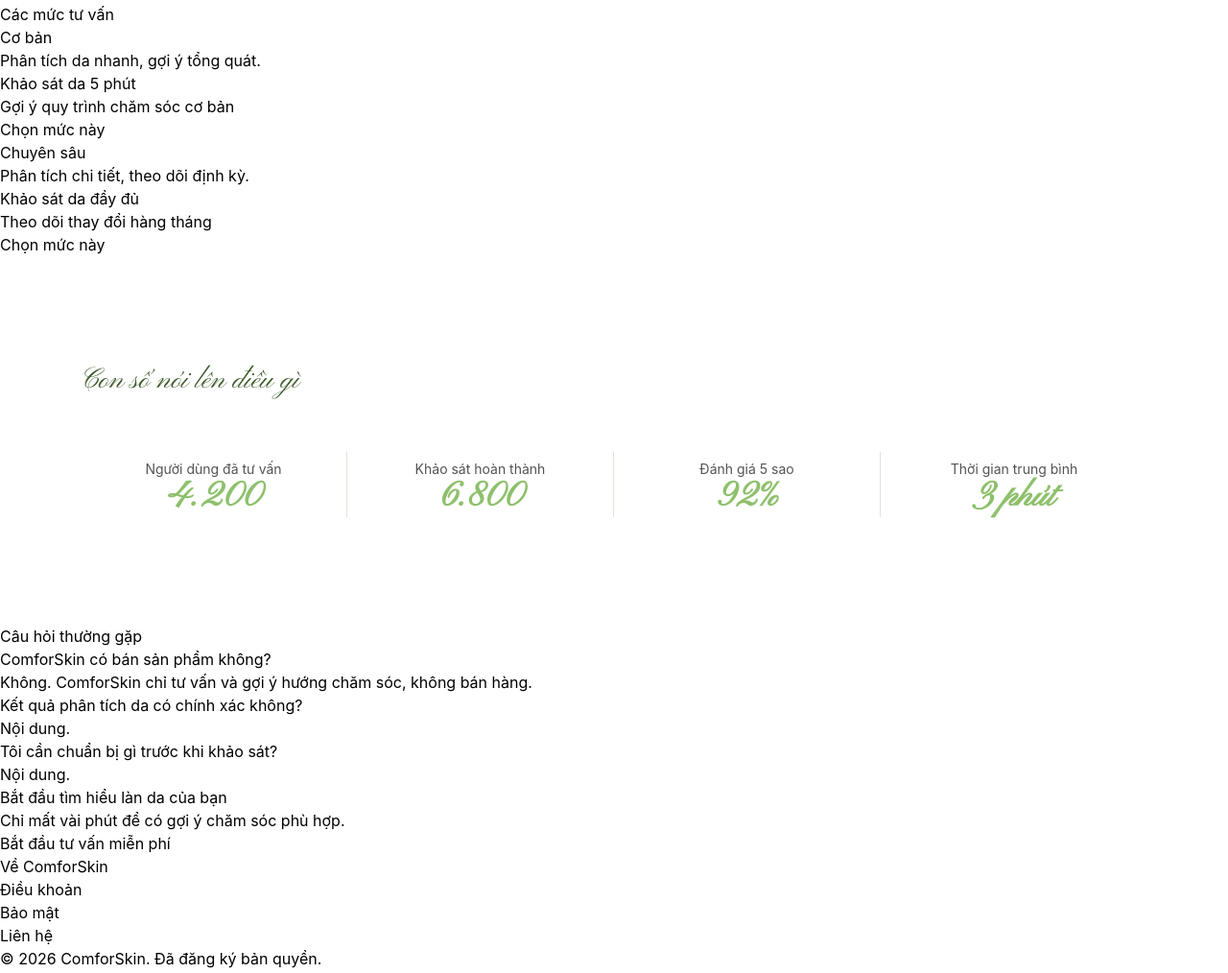
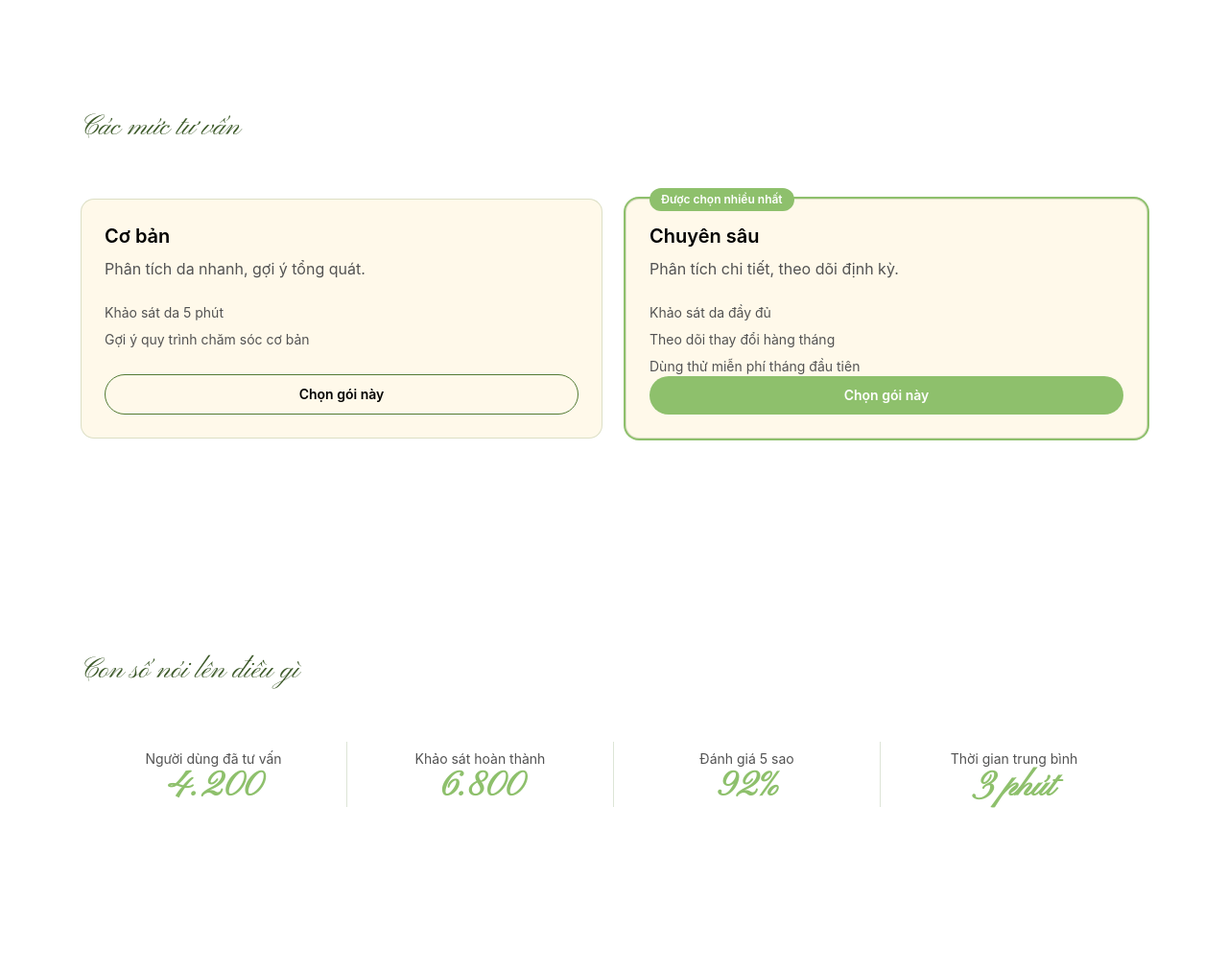
Before and after one commit to NN1507/Comforskin, a website: page src/index.html in a window 1280 px wide. Shown: the part 1968-2982 px from the top of the page at 96% size. Drawn offline with Linux system fonts and the light colour scheme; a web font is replaced by a local one.

Commit message:
Nhiem vu 5

```diff
--- a/src/index.html
+++ b/src/index.html
@@ -144,26 +144,34 @@
 </section>
 
     <!-- 6. CÁC MỨC TƯ VẤN -->
-    <section aria-labelledby="goi-title">
-      <h2 id="goi-title">Các mức tư vấn</h2>
-      <ul>
-        <li>
-          <h3>Cơ bản</h3>
-          <p>Phân tích da nhanh, gợi ý tổng quát.</p>
-          <ul>
+    <section aria-labelledby="goi-title" class="section">
+      <h2 id="goi-title" class="font-display text-3xl text-brand-900">Các mức tư vấn</h2>
+
+      <ul class="mt-14 grid items-stretch gap-6 lg:grid-cols-2">
+        <!-- Gói Cơ bản -->
+        <li class="card flex h-full flex-col">
+          <h3 class="text-xl font-semibold text-ink">Cơ bản</h3>
+          <p class="mt-2 text-muted">Phân tích da nhanh, gợi ý tổng quát.</p>
+          <ul class="mt-6 flex-1 space-y-2 text-sm text-muted">
             <li>Khảo sát da 5 phút</li>
             <li>Gợi ý quy trình chăm sóc cơ bản</li>
           </ul>
-          <a href="#">Chọn mức này</a>
+          <a href="#" class="btn btn-outline mt-auto">Chọn gói này</a>
         </li>
-        <li>
-          <h3>Chuyên sâu</h3>
-          <p>Phân tích chi tiết, theo dõi định kỳ.</p>
-          <ul>
+
+        <!-- Gói Chuyên sâu — nổi bật -->
+        <li class="card relative flex h-full flex-col ring-2 ring-brand-600">
+          <span class="badge absolute -top-3 left-6 rounded-pill bg-brand-600 px-3 py-1 text-xs font-semibold text-white">
+            Được chọn nhiều nhất
+          </span>
+          <h3 class="text-xl font-semibold text-ink">Chuyên sâu</h3>
+          <p class="mt-2 text-muted">Phân tích chi tiết, theo dõi định kỳ.</p>
+          <ul class="mt-6 flex-1 space-y-2 text-sm text-muted">
             <li>Khảo sát da đầy đủ</li>
             <li>Theo dõi thay đổi hàng tháng</li>
+            <li>Dùng thử miễn phí tháng đầu tiên</li>
           </ul>
-          <a href="#">Chọn mức này</a>
+          <a href="#" class="btn btn-primary mt-auto">Chọn gói này</a>
         </li>
       </ul>
     </section>
@@ -188,45 +196,74 @@
     </div>
   </dl>
 </section>
-
 <!-- 7. FAQ -->
-    <section id="cau-hoi" aria-labelledby="faq-title">
-      <h2 id="faq-title">Câu hỏi thường gặp</h2>
-      <ul>
+    <section id="cau-hoi" aria-labelledby="faq-title" class="section">
+      <div class="grid gap-12 lg:grid-cols-[1fr_1.4fr]">
+        <div>
+          <h2 id="faq-title" class="font-display text-3xl text-brand-900">Câu hỏi thường gặp</h2>
+          <p class="mt-4 text-muted">Một vài thắc mắc phổ biến trước khi bạn bắt đầu tư vấn cùng ComforSkin.</p>
+        </div>
+        <ul class="space-y-8">
           <li>
-          <h3>ComforSkin có bán sản phẩm không?</h3>
-          <p>Không. ComforSkin chỉ tư vấn và gợi ý hướng chăm sóc, không bán hàng.</p>
+            <h3 class="font-semibold text-ink">ComforSkin có bán sản phẩm không?</h3>
+            <p class="mt-2 text-muted">Không. ComforSkin chỉ tư vấn và gợi ý hướng chăm sóc, không bán hàng.</p>
           </li>
           <li>
-          <h3>Kết quả phân tích da có chính xác không?</h3>
-          <p>Nội dung.</p>
+            <h3 class="font-semibold text-ink">Kết quả phân tích da có chính xác không?</h3>
+            <p class="mt-2 text-muted">Nội dung.</p>
           </li>
           <li>
-          <h3>Tôi cần chuẩn bị gì trước khi khảo sát?</h3>
-          <p>Nội dung.</p>
+            <h3 class="font-semibold text-ink">Tôi cần chuẩn bị gì trước khi khảo sát?</h3>
+            <p class="mt-2 text-muted">Nội dung.</p>
           </li>
         </ul>
+      </div>
     </section>
-
 <!-- 8. CTA -->
-    <section id="bat-dau" aria-labelledby="cta-title">
-      <h2 id="cta-title">Bắt đầu tìm hiểu làn da của bạn</h2>
-      <p>Chỉ mất vài phút để có gợi ý chăm sóc phù hợp.</p>
-      <a href="#">Bắt đầu tư vấn miễn phí</a>
+    <section id="bat-dau" aria-labelledby="cta-title" class="section text-center">
+      <h2 id="cta-title" class="font-display text-3xl text-brand-900">Bắt đầu tìm hiểu làn da của bạn</h2>
+      <p class="mt-4 text-muted">Chỉ mất vài phút để có gợi ý chăm sóc phù hợp.</p>
+      <a href="#" class="btn btn-primary mt-8">Bắt đầu tư vấn miễn phí</a>
     </section>
 
   </main>
+<footer class="border-t border-line/20">
+    <div class="section grid gap-10 sm:grid-cols-2 lg:grid-cols-4">
+      <div>
+        <a href="#" class="font-display text-xl text-brand-700 no-underline">ComforSkin</a>
+        <p class="mt-4 text-sm text-muted">Tư vấn chăm sóc da dựa trên tình trạng thật của bạn, không gắn với sản phẩm cụ thể.</p>
+      </div>
 
-  <footer>
-    <nav aria-label="Liên kết chân trang">
-      <ul>
-        <li><a href="#">Về ComforSkin</a></li>
-        <li><a href="#">Điều khoản</a></li>
-        <li><a href="#">Bảo mật</a></li>
-        <li><a href="#">Liên hệ</a></li>
+      <nav aria-labelledby="footer-san-pham">
+        <h3 id="footer-san-pham" class="font-semibold text-ink">Sản phẩm</h3>
+        <ul class="mt-4 space-y-2 text-sm text-muted">
+          <li><a href="#tinh-nang" class="hover:text-brand-600">Tính năng</a></li>
+          <li><a href="#quy-trinh" class="hover:text-brand-600">Quy trình tư vấn</a></li>
         </ul>
       </nav>
-    <p>© 2026 ComforSkin. Đã đăng ký bản quyền.</p>
+
+      <nav aria-labelledby="footer-ho-tro">
+        <h3 id="footer-ho-tro" class="font-semibold text-ink">Hỗ trợ</h3>
+        <ul class="mt-4 space-y-2 text-sm text-muted">
+          <li><a href="#cau-hoi" class="hover:text-brand-600">Câu hỏi thường gặp</a></li>
+          <li><a href="#" class="hover:text-brand-600">Điều khoản</a></li>
+          <li><a href="#" class="hover:text-brand-600">Bảo mật</a></li>
+        </ul>
+      </nav>
+
+      <nav aria-labelledby="footer-lien-he">
+        <h3 id="footer-lien-he" class="font-semibold text-ink">Liên hệ</h3>
+        <ul class="mt-4 space-y-2 text-sm text-muted">
+          <li>123 Đường ABC, Q.1, TP.HCM</li>
+          <li>hello@comforskin.vn</li>
+        </ul>
+      </nav>
+    </div>
+
+    <div class="border-t border-line/20 py-6 text-center text-sm text-muted">
+      © 2026 ComforSkin. Đã đăng ký bản quyền.
+    </div>
   </footer>
+
 </body>
 </html>
--- a/src/input.css
+++ b/src/input.css
@@ -20,7 +20,7 @@
   --font-display: "Pinyon Script", system-ui, sans-serif;
   --font-body:    "Gowun Batang", system-ui, sans-serif;
 
-  --radius-card: 0.875rem; /* 14px */
+  --radius-card: 0.875rem;
   --radius-pill: 999px;
 }
 
```
Also changed, not shown: dist/output.css. Lines whose indentation alone changed are shown as unchanged.
